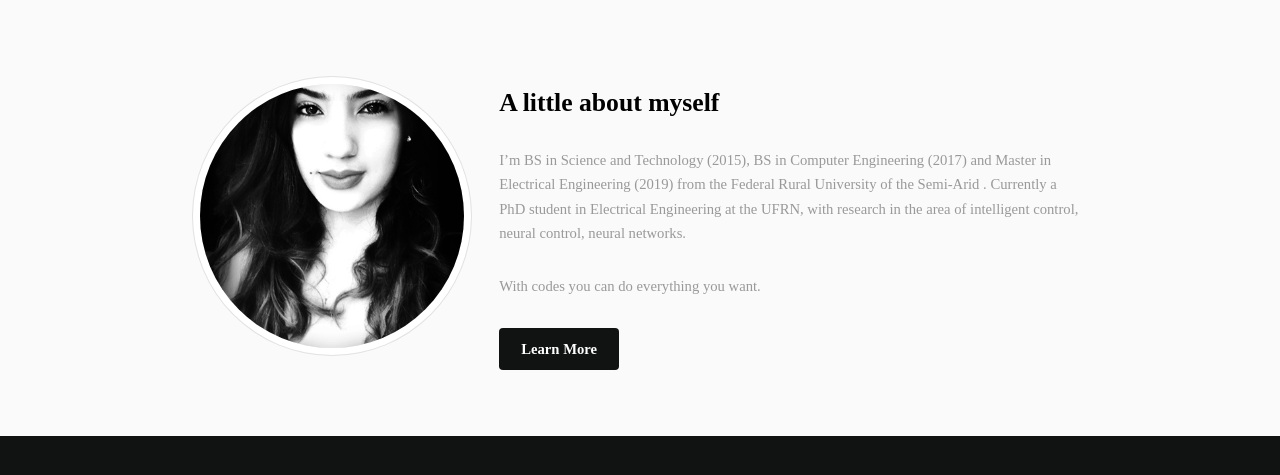
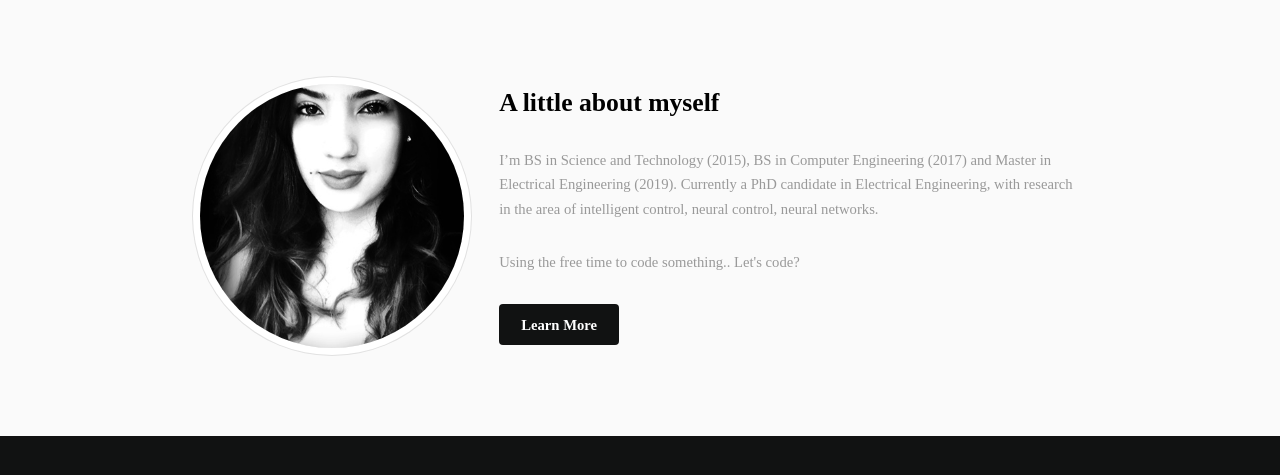
Before and after one commit to roscibely/roscibely.github.io, a Jekyll site: the page built from index.md, in a window 1280 px wide and 900 px high, scrolled down 796 px, cut to the strip 108-608 px from the top of the window. Shown: the top 475 px of the strip. Built offline with Jekyll 4.4.1, drawn with Linux system fonts in a browser that asks for light colours; some web fonts are replaced; our own code applies the rules of GitHub Pages for plain Markdown files.

Commit message:
Update default.html

```diff
--- a/_layouts/default.html
+++ b/_layouts/default.html
@@ -51,8 +51,8 @@
 									</div>
 									<div class="col col2">
 										<h3>A little about myself</h3>
-										<p>I’m BS in Science and Technology (2015), BS in Computer Engineering (2017) and Master in Electrical Engineering (2019) from the Federal Rural University of the Semi-Arid . Currently a PhD student in Electrical Engineering at the UFRN, with research in the area of intelligent control, neural control, neural networks.</p>
-										<p>With codes you can do everything you want.  </p>
+										<p>I’m BS in Science and Technology (2015), BS in Computer Engineering (2017) and Master in Electrical Engineering (2019). Currently a PhD candidate in Electrical Engineering, with research in the area of intelligent control, neural control, neural networks.</p>
+										<p>Using the free time to code something.. Let's code?  </p>
 										<a href="#" class="button">Learn More</a>
 									</div>
 								</div>
@@ -117,7 +117,6 @@
 						<li><a href="#" class="icon fa-twitter"><span class="label">Twitter</span></a></li>
 						<li><a href="#" class="icon fa-facebook"><span class="label">Facebook</span></a></li>
 						<li><a href="#" class="icon fa-instagram"><span class="label">Instagram</span></a></li>
-						<li><a href="#" class="icon fa-snapchat"><span class="label">Snapchat</span></a></li>
 					</ul>
 					<p>&copy; Untitled. All rights reserved. Design: <a href="https://templated.co">TEMPLATED</a>. Images: <a href="https://unsplash.com">Unsplash</a>.</p>
 				</div>
```
